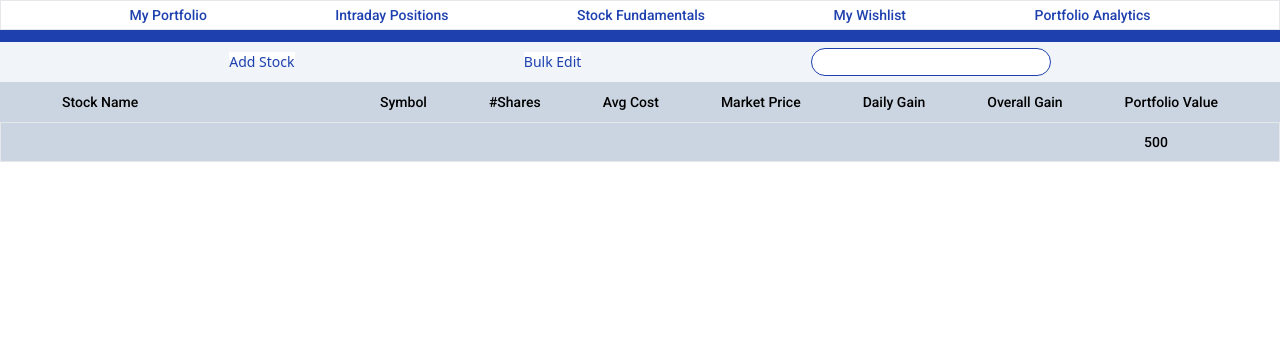
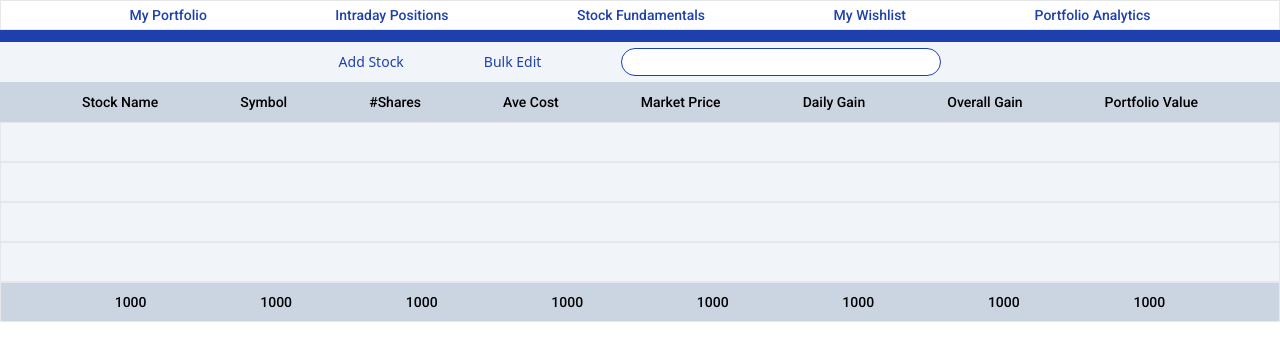
Before and after one commit to pesto-students/frontend-repo-equitywise, a React (Vite) app: page / in a window 1280 px wide. Shown: the top 360 px of the page. Built offline with nearby package versions, Linux system fonts and the light colour scheme.

Commit message:
Implemented State for Display Board

```diff
--- a/src/App.jsx
+++ b/src/App.jsx
@@ -1,34 +1,41 @@
+import { useState } from "react";
 import SecondMenu from "./Components/SecondMenu";
 import ThirdMenu from "./Components/ThirdMenu";
-import PortfolioHeader from "./Components/My Portfolio/PortfolioHeader";
-import PortfolioItem from "./Components/My Portfolio/PortfolioItem";
-import { menuItems } from "./Data/dataItems";
+// import PortfolioHeader from "./Components/My Portfolio/PortfolioHeader";
+// import PortfolioItem from "./Components/My Portfolio/PortfolioItem";
+// import PortfolioFooter from "./Components/My Portfolio/PortfolioFooter";
+import DisplayBoard from "./Components/DisplayBoard/DisplayBoard";
+import { menuItems, displayTables } from "./Data/dataItems";
 import "./App.css";
 
 function App() {
+  const [display, setDisplay] = useState(menuItems.MY_PORTFOLIO);
+
   function clickhandler(event) {
     if (event.target.textContent === menuItems.MY_PORTFOLIO) {
-      console.log(menuItems.MY_PORTFOLIO);
+      setDisplay(menuItems.MY_PORTFOLIO);
     }
     if (event.target.textContent === menuItems.INTRADAY_POSITIONS) {
-      console.log(menuItems.INTRADAY_POSITIONS);
+      setDisplay(menuItems.INTRADAY_POSITIONS);
     }
     if (event.target.textContent === menuItems.STOCK_FUNDAMENTALS) {
-      console.log(menuItems.STOCK_FUNDAMENTALS);
+      setDisplay(menuItems.STOCK_FUNDAMENTALS);
     }
     if (event.target.textContent === menuItems.MY_WISHLIST) {
-      console.log(menuItems.MY_WISHLIST);
+      setDisplay(menuItems.MY_WISHLIST);
     }
     if (event.target.textContent === menuItems.PORTFOLIO_ANALYSIS) {
-      console.log(menuItems.PORTFOLIO_ANALYSIS);
+      setDisplay(menuItems.PORTFOLIO_ANALYSIS);
     }
   }
   return (
     <>
       <SecondMenu click={clickhandler} />
       <ThirdMenu />
-      <PortfolioHeader />
+      {/* <PortfolioHeader />
       <PortfolioItem />
+      <PortfolioFooter /> */}
+      <DisplayBoard id={displayTables[display]} />
     </>
   );
 }
--- /dev/null
+++ b/src/Components/DisplayBoard/DisplayBoard.jsx
@@ -0,0 +1,43 @@
+import PortfolioFooter from "../My Portfolio/PortfolioFooter";
+
+const DisplayBoard = ({ id }) => {
+  let len = id.length;
+  let firstDivWidth = `basis-2/${len}`;
+  let otherDivWidth = `basis-1/${len}`;
+  return (
+    <>
+      {/* Heading Display Begins... */}
+      <div className="w-8xl h-10 bg-slate-300 flex flex-row justify-evenly content-center items-center roboto-medium ">
+        {id.map((item) => {
+          let index = id.indexOf(item);
+          return (
+            <div key={item.index} className={`${index === 0 ? firstDivWidth : otherDivWidth} roboto-medium text-sm`}>
+              {item}
+            </div>
+          );
+        })}
+      </div>
+      {/* ...Heading Display Ends */}
+      {/* {Table Body Begins...} */}
+      <div className={`w-8xl h-10  flex flex-row justify-evenly content-center items-center roboto-medium border bg-slate-100`}></div>
+      <div className={`w-8xl h-10  flex flex-row justify-evenly content-center items-center roboto-medium border bg-slate-100`}></div>
+      <div className={`w-8xl h-10  flex flex-row justify-evenly content-center items-center roboto-medium border bg-slate-100`}></div>
+      <div className={`w-8xl h-10  flex flex-row justify-evenly content-center items-center roboto-medium border bg-slate-100`}></div>
+      {/* ...Table Body Ends */}
+      {/* Table Footer Begins... */}
+      <div className="w-8xl h-10 bg-slate-300 flex flex-row justify-evenly content-center items-center border roboto-medium ">
+        {id.map((item) => {
+          let index = id.indexOf(item);
+          return (
+            <div key={item.index} className={`${index === 0 ? firstDivWidth : otherDivWidth} roboto-medium text-sm`}>
+              {1000}
+            </div>
+          );
+        })}
+      </div>
+      {/* ...Table Footer Ends */}
+    </>
+  );
+};
+
+export default DisplayBoard;
--- /dev/null
+++ b/src/Components/My Portfolio/PortfolioFooter.jsx
@@ -0,0 +1,16 @@
+const PortfolioFooter = ({ noOfSharesTotal, dailyGainTotal, overallGainTotal, portfolioValueTotal }) => {
+  return (
+    <div className="w-8xl h-10 bg-slate-300 flex flex-row justify-evenly content-center items-center roboto-medium ">
+      <div className="basis-3/8 roboto-medium text-sm border">Total Portfolio</div>
+      <div className="basis-1/8 roboto-medium text-sm"></div>
+      <div className="basis-1/8 roboto-medium text-sm">{noOfSharesTotal}</div>
+      <div className="basis-1/8 roboto-medium text-sm">{}</div>
+      <div className="basis-1/8 roboto-medium text-sm">{}</div>
+      <div className="basis-1/8 roboto-medium text-sm">{dailyGainTotal}</div>
+      <div className="basis-1/8 roboto-medium text-sm">{overallGainTotal}</div>
+      <div className="basis-1/8 roboto-medium text-sm">{portfolioValueTotal}</div>
+    </div>
+  );
+};
+
+export default PortfolioFooter;
--- a/src/Components/My Portfolio/PortfolioItem.jsx
+++ b/src/Components/My Portfolio/PortfolioItem.jsx
@@ -1,15 +1,14 @@
 export default function PortfolioItem({ stockName, symbol, noOfShares, avgCost, marketPrice, dailyGain, overallGain, portfolioValue }) {
   return (
     <div className="w-8xl h-10 bg-slate-300 flex flex-row justify-evenly content-center items-center roboto-medium border ">
-      <div className="basis-1/5 roboto-medium text-sm">{stockName}</div>
-      <div className="basis-1/8 roboto-medium text-sm">{symbol}</div>
-      <div className="basis-1/8 roboto-medium text-sm">{noOfShares}</div>
-      <div className="basis-1/8 roboto-medium text-sm">{avgCost}</div>
-      <div className="basis-1/8 roboto-medium text-sm">{marketPrice}</div>
-      <div className="basis-1/8 roboto-medium text-sm">{dailyGain}</div>
-      <div className="basis-1/8 roboto-medium text-sm">{overallGain}</div>
-      {/* <div className="basis-1/8 roboto-medium text-sm">{portfolioValue}</div> */}
-      <div className="basis-1/8 roboto-medium text-sm">{500}</div>
+      <div className="basis-1/5 roboto-medium text-sm">{stockName}200</div>
+      <div className="basis-1/8 roboto-medium text-sm">{symbol}200</div>
+      <div className="basis-1/8 roboto-medium text-sm">{noOfShares}200</div>
+      <div className="basis-1/8 roboto-medium text-sm">{avgCost}200</div>
+      <div className="basis-1/8 roboto-medium text-sm">{marketPrice}200</div>
+      <div className="basis-1/8 roboto-medium text-sm">{dailyGain}200</div>
+      <div className="basis-1/8 roboto-medium text-sm">{overallGain}200</div>
+      <div className="basis-1/8 roboto-medium text-sm">{portfolioValue}200</div>
     </div>
   );
 }
--- a/src/Components/ThirdMenu.jsx
+++ b/src/Components/ThirdMenu.jsx
@@ -1,9 +1,9 @@
 export default function ThirdMenu() {
   return (
-    <div className="max-w-8xl w-8xl h-10 bg-slate-100 flex flex-row justify-evenly content-center items-center">
-      <button className={`w-35 h-2 bg-white text-blue-800 text-sm items-baseline roboto mb-3`}>Add Stock</button>
-      <button className={`w-35 h-2 bg-white text-blue-800 text-sm items-baseline roboto mb-3`}>Bulk Edit</button>
-      <input type="text" className="w-60 h-7 border rounded-full border-blue-800" />
+    <div className="max-w-8xl w-8xl h-10 bg-slate-100 flex flex-row justify-center items-center">
+      <button className={`w-35 h-2 bg-slate-100 text-blue-800 text-sm items-baseline roboto mb-3`}>Add Stock</button>
+      <button className={`w-35 h-2 bg-slate-100 text-blue-800 text-sm items-baseline roboto mb-3 ml-20`}>Bulk Edit</button>
+      <input type="text" className="w-80 h-7 border rounded-full border-blue-800 pl-5 outline-none ml-20" />
     </div>
   );
 }
--- a/src/Data/dataItems.js
+++ b/src/Data/dataItems.js
@@ -1,4 +1,4 @@
-const menuItems = {
+let menuItems = {
   MY_PORTFOLIO: "My Portfolio",
   INTRADAY_POSITIONS: "Intraday Positions",
   STOCK_FUNDAMENTALS: "Stock Fundamentals",
@@ -6,4 +6,11 @@ const menuItems = {
   PORTFOLIO_ANALYSIS: "Portfolio Analytics",
 };
 
-export { menuItems };
+let displayTables = {
+  [menuItems.MY_PORTFOLIO]: ["Stock Name", "Symbol", "#Shares", "Ave Cost", "Market Price", "Daily Gain", "Overall Gain", "Portfolio Value"],
+  [menuItems.INTRADAY_POSITIONS]: ["Stock Name", "Symbol", "Last Price", "Change", "Change %", "Day High", "Day Low", "52w High", "52w Low"],
+  [menuItems.STOCK_FUNDAMENTALS]: ["Stock Name", "Symbol", "Last Price", "EPS", "Forward PE", "Div/Share", "Div/Date"],
+  [menuItems.MY_WISHLIST]: ["Stock Name", "Symbol", "EPS", "Forward PE", "Div/Share", "Day High", "Day Low", "Div Date"],
+};
+
+export { menuItems, displayTables };
```
